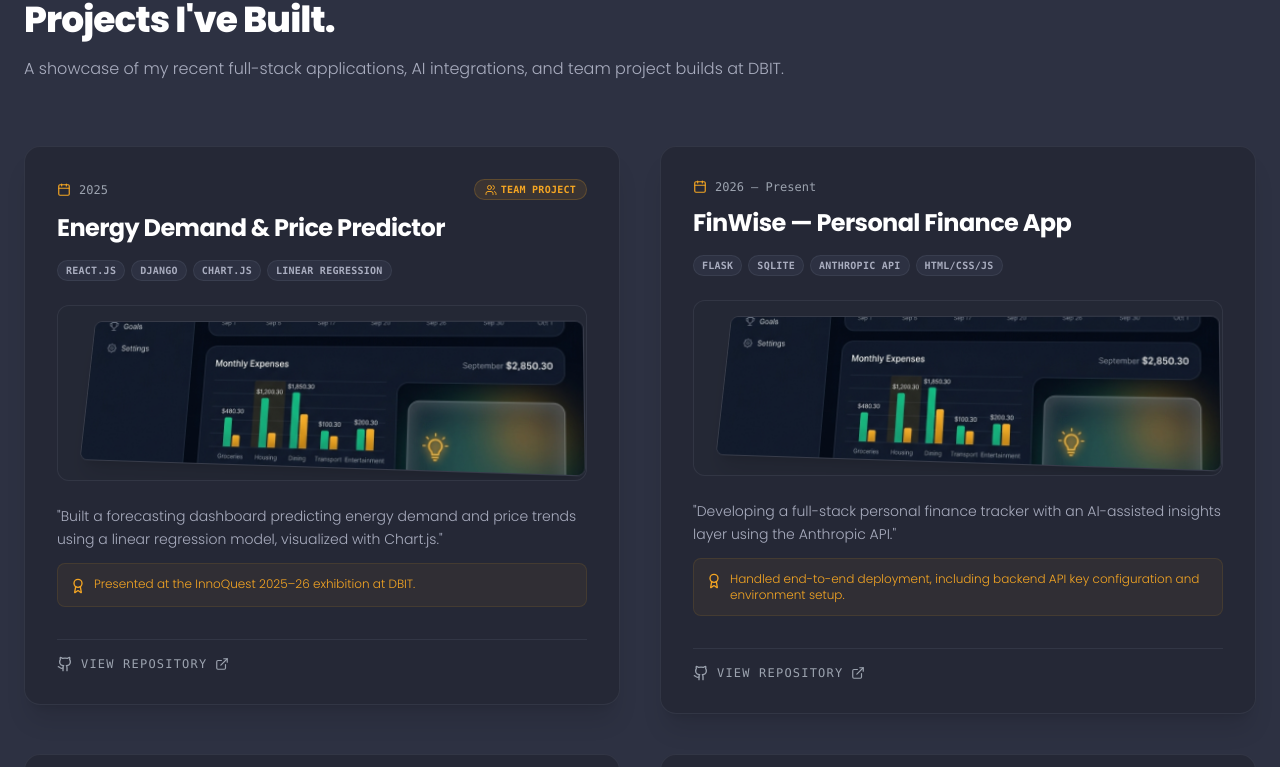
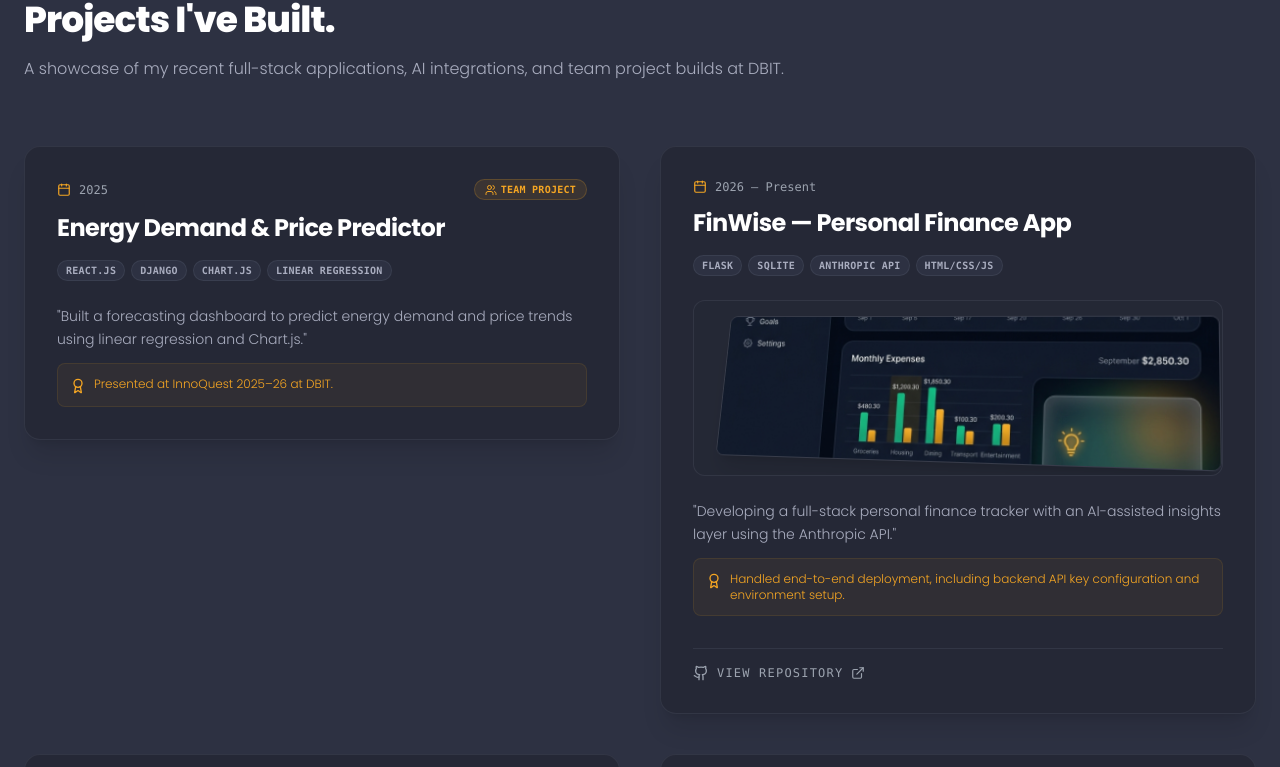
Before and after one commit to isaqureshi14/Portfolio, a React (Vite) app: page / in a window 1280 px wide. Shown: the part 2618-3385 px from the top of the page. Built offline with nearby package versions, Linux system fonts and the light colour scheme.

Commit message:
Fix profile photo and simplify projects and certifications

```diff
--- a/src/components/Learning.jsx
+++ b/src/components/Learning.jsx
@@ -1,6 +1,5 @@
-import { useState } from 'react';
-import { motion, AnimatePresence } from 'framer-motion';
-import { Cpu, ArrowRight, Sparkles, ChevronDown, ChevronUp, ExternalLink, ShieldCheck } from 'lucide-react';
+import { motion } from 'framer-motion';
+import { Cpu, ArrowRight, Sparkles, ExternalLink, ShieldCheck } from 'lucide-react';
 import Magnetic from './Magnetic';
 
 import stickerGenAI from '../assets/stickers/genai_foundations.jpg';
@@ -10,8 +9,6 @@
 import stickerSustainability from '../assets/stickers/ai_sustainability.jpg';
 
 export default function Learning() {
-  const [expanded, setExpanded] = useState(false);
-
   const coursesList = [
     {
       title: 'AI for Sustainability Virtual Internship',
@@ -24,6 +21,13 @@
       issuer: 'IBM SkillsBuild',
       date: 'Jun 2026',
       sticker: stickerGenAI,
+    },
+    {
+      title: 'Fundamentals of Digital Marketing',
+      issuer: 'Google',
+      date: 'Jul 2026',
+      link: 'https://skillshop.exceedlms.com/student/award/yLhKdn7224QN4o2ww3oEai7M',
+      sticker: null,
     },
     {
       title: 'Introduction to LLMs',
@@ -43,21 +47,23 @@
       date: null,
       sticker: stickerRAG,
     },
-    {
-      title: 'Fundamentals of Digital Marketing',
-      issuer: 'Google',
-      date: 'Jul 2026',
-      link: 'https://skillshop.exceedlms.com/student/award/yLhKdn7224QN4o2ww3oEai7M',
-      sticker: null,
-    },
   ];
 
   const containerVariants = {
     hidden: {},
     visible: {
       transition: {
-        staggerChildren: 0.15,
+        staggerChildren: 0.1,
       },
+    },
+  };
+
+  const cardVariants = {
+    hidden: { y: 20, opacity: 0 },
+    visible: {
+      y: 0,
+      opacity: 1,
+      transition: { duration: 0.6, ease: [0.25, 1, 0.5, 1] },
     },
   };
 
@@ -77,7 +83,7 @@
     >
       <div className="max-w-7xl mx-auto px-6 grid grid-cols-1 lg:grid-cols-12 gap-16 items-start">
 
-        {/* Left Column: Subtle Currently Exploring / Learning Summary */}
+        {/* Left Column: Direct Compact Certifications & Learning */}
         <motion.div
           className="lg:col-span-7 flex flex-col items-start"
           variants={containerVariants}
@@ -88,53 +94,37 @@
           <span className="text-text-muted text-xs font-semibold tracking-widest uppercase mb-4">
             &mdash; Continuous Learning
           </span>
-          <h2 className="text-white text-3xl sm:text-4xl font-extrabold tracking-tight mb-6">
-            Currently Exploring & Certifications.
+          <h2 className="text-white text-3xl sm:text-4xl font-extrabold tracking-tight mb-4">
+            Certifications & Courses.
           </h2>
 
-          <p className="text-text-body text-sm sm:text-base leading-relaxed mb-6 font-light">
-            Recent learning includes <span className="text-white font-medium">AI for Sustainability</span>, <span className="text-white font-medium">Generative AI</span>, <span className="text-white font-medium">LLMs</span>, <span className="text-white font-medium">RAG</span>, <span className="text-white font-medium">Ethical Considerations in Generative AI</span>, and <span className="text-white font-medium">Digital Marketing</span> through IBM and Google.
+          <p className="text-text-body text-xs sm:text-sm leading-relaxed mb-8 font-light">
+            Supporting coursework and technical certifications completed through IBM and Google programs.
           </p>
 
-          {/* Toggle Button for Expandable Course List */}
-          <button
-            onClick={() => setExpanded(!expanded)}
-            className="inline-flex items-center gap-2 text-xs font-mono font-semibold uppercase tracking-wider text-brand-primary border border-brand-primary/30 px-4 py-2.5 rounded-xl hover:bg-brand-primary/10 transition-colors custom-hover mb-6"
+          {/* Direct Visible Compact Grid */}
+          <div className="w-full grid grid-cols-1 sm:grid-cols-2 gap-3">
+            {coursesList.map((course, idx) => (
+              <motion.div
+                key={idx}
+                variants={cardVariants}
+                className="flex items-center justify-between p-3 rounded-xl bg-bg-light/40 border border-text-body/10 hover:border-brand-primary/30 transition-all duration-300"
               >
-            <ShieldCheck className="w-4 h-4" />
-            {expanded ? 'Hide Learning Details' : 'View Course & Certificate List'}
-            {expanded ? <ChevronUp className="w-4 h-4" /> : <ChevronDown className="w-4 h-4" />}
-          </button>
-
-          {/* Expandable Subtle List */}
-          <AnimatePresence>
-            {expanded && (
-              <motion.div
-                initial={{ opacity: 0, height: 0 }}
-                animate={{ opacity: 1, height: 'auto' }}
-                exit={{ opacity: 0, height: 0 }}
-                className="w-full space-y-3 overflow-hidden border-t border-text-body/10 pt-4"
-              >
-                {coursesList.map((course, idx) => (
-                  <div
-                    key={idx}
-                    className="flex items-center justify-between p-3 rounded-xl bg-bg-light/40 border border-text-body/10 hover:border-brand-primary/30 transition-colors"
-                  >
-                    <div className="flex items-center gap-3">
+                <div className="flex items-center gap-3 min-w-0">
                   {course.sticker ? (
                     <img
                       src={course.sticker}
                       alt={course.title}
-                          className="w-8 h-8 rounded object-cover flex-shrink-0 border border-text-body/20"
+                      className="w-7 h-7 rounded object-cover flex-shrink-0 border border-text-body/20"
                     />
                   ) : (
-                        <div className="w-8 h-8 rounded bg-brand-primary/10 border border-brand-primary/20 flex items-center justify-center flex-shrink-0 text-brand-primary">
-                          <Cpu className="w-4 h-4" />
+                    <div className="w-7 h-7 rounded bg-brand-primary/10 border border-brand-primary/20 flex items-center justify-center flex-shrink-0 text-brand-primary">
+                      <ShieldCheck className="w-3.5 h-3.5" />
                     </div>
                   )}
-                      <div>
-                        <h4 className="text-white text-xs font-semibold">{course.title}</h4>
-                        <span className="text-[11px] text-text-muted">{course.issuer} {course.date ? `• ${course.date}` : ''}</span>
+                  <div className="min-w-0">
+                    <h4 className="text-white text-xs font-semibold truncate leading-tight">{course.title}</h4>
+                    <span className="text-[11px] text-text-muted font-mono">{course.issuer} {course.date ? `• ${course.date}` : ''}</span>
                   </div>
                 </div>
 
@@ -143,16 +133,14 @@
                     href={course.link}
                     target="_blank"
                     rel="noopener noreferrer"
-                        className="text-[11px] font-mono text-brand-primary flex items-center gap-1 hover:underline custom-hover"
+                    className="text-[10px] font-mono text-brand-primary flex items-center gap-1 hover:underline flex-shrink-0 ml-2 custom-hover"
                   >
-                        Credential <ExternalLink className="w-3 h-3" />
+                    View <ExternalLink className="w-3 h-3" />
                   </a>
                 )}
+              </motion.div>
+            ))}
           </div>
-                ))}
-              </motion.div>
-            )}
-          </AnimatePresence>
 
         </motion.div>
 
--- a/src/components/Portfolio.jsx
+++ b/src/components/Portfolio.jsx
@@ -20,10 +20,10 @@
       team: 'Team Project',
       tech: 'React.js, Django, Chart.js, Linear Regression',
       tags: ['React.js', 'Django', 'Chart.js', 'Linear Regression'],
-      description: 'Built a forecasting dashboard predicting energy demand and price trends using a linear regression model, visualized with Chart.js.',
-      highlight: 'Presented at the InnoQuest 2025–26 exhibition at DBIT.',
-      github: 'https://github.com/isaqureshi14',
-      type: 'finance',
+      description: 'Built a forecasting dashboard to predict energy demand and price trends using linear regression and Chart.js.',
+      highlight: 'Presented at InnoQuest 2025–26 at DBIT.',
+      github: null,
+      type: null,
     },
     {
       title: 'FinWise — Personal Finance App',
@@ -64,10 +64,10 @@
       team: 'Team Project — Syntax Squad',
       tech: 'AI Sentiment Analysis',
       tags: ['AI', 'Sentiment Analysis', 'Syntax Squad'],
-      description: 'Contributed to an AI-driven sentiment analysis tool as part of the Syntax Squad team.',
+      description: 'Contributed to an AI-driven sentiment analysis and insight tool.',
       highlight: null,
-      github: 'https://github.com/isaqureshi14',
-      type: 'notes',
+      github: null,
+      type: null,
     },
   ];
 
@@ -90,6 +90,7 @@
   };
 
   const renderMockup = (type) => {
+    if (!type) return null;
     let img = financeImg;
     if (type === 'school') img = schoolImg;
     if (type === 'notes') img = notesImg;
@@ -179,8 +180,8 @@
                 </div>
               </div>
 
-              {/* Isometric Preview */}
-              {renderMockup(proj.type)}
+              {/* Isometric Preview (Only for individual projects with images) */}
+              {proj.type && renderMockup(proj.type)}
 
               {/* Description */}
               <div className="space-y-3">
@@ -196,7 +197,8 @@
                 )}
               </div>
 
-              {/* Footer Link */}
+              {/* Footer Link (Only for individual projects with repository links) */}
+              {proj.github && (
                 <div className="border-t border-text-body/10 pt-4 flex justify-between items-center mt-2">
                   <Magnetic range={30}>
                     <a
@@ -211,6 +213,7 @@
                     </a>
                   </Magnetic>
                 </div>
+              )}
             </motion.div>
           ))}
         </motion.div>
```
Lines whose indentation alone changed are shown as unchanged.
